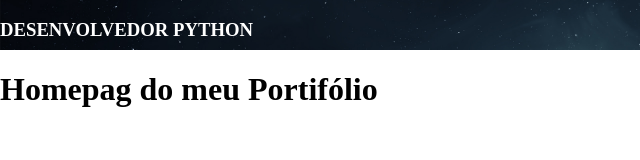
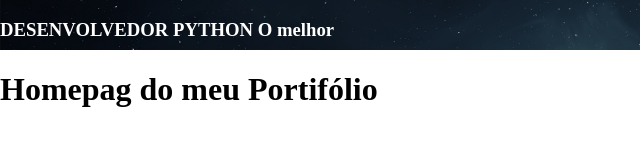
Before and after one commit to Peter94157/site, a plain HTML site: page Home.html in a window 1280 px wide. Shown: the full height of the page, 0-640 px from the left. Drawn offline with Linux system fonts and the light colour scheme.

Commit message:
atualizei o home

```diff
--- a/Home.html
+++ b/Home.html
@@ -9,7 +9,7 @@
 <body>
 	<section class="Links">
 		<div class="tema">
-			<h3>DESENVOLVEDOR PYTHON</h3>
+			<h3>DESENVOLVEDOR PYTHON O melhor</h3>
 		</div>
 		<div class="menu">
 			<a href="Home.html"><h2>Home</h2></a>
```
